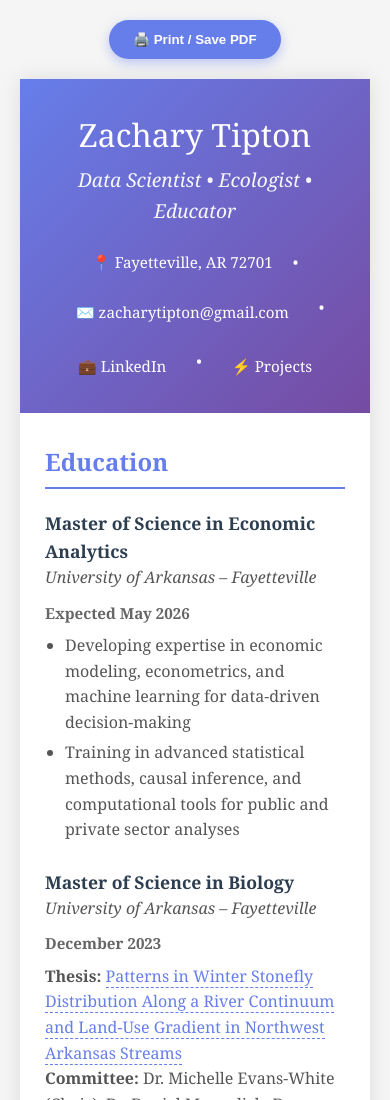
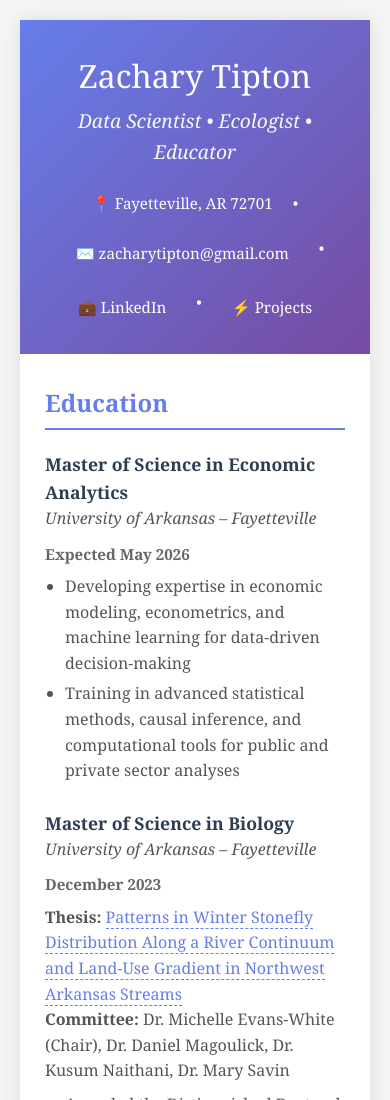
Before and after one commit to ztipton19/resume, a plain HTML site: page index.html in a window 390 px wide. Shown: the top 1100 px of the page. Drawn offline with Linux system fonts and the light colour scheme.

Commit message:
Update index.html

```diff
--- a/index.html
+++ b/index.html
@@ -26,48 +26,12 @@
             box-shadow: 0 0 20px rgba(0,0,0,0.1);
         }
 
-        /* Print button */
-        .print-button {
-            position: fixed;
-            top: 20px;
-            right: 20px;
-            background: #667eea;
-            color: white;
-            border: none;
-            padding: 12px 24px;
-            border-radius: 50px;
-            font-weight: 600;
-            cursor: pointer;
-            box-shadow: 0 4px 12px rgba(102, 126, 234, 0.4);
-            transition: all 0.3s;
-            z-index: 1000;
-        }
 
         .print-button:hover {
             background: #5568d3;
             transform: translateY(-2px);
         }
 
-        @media print {
-            body {
-                background: white;
-                padding: 0;
-            }
-            .container {
-                box-shadow: none;
-                max-width: 100%;
-            }
-            .print-button {
-                display: none;
-            }
-            a {
-                color: #333 !important;
-                text-decoration: none !important;
-            }
-            .clickable-tag::after {
-                display: none;
-            }
-        }
 
         /* Header */
         .header {
@@ -283,12 +247,6 @@
                 grid-template-columns: 1fr;
             }
 
-            .print-button {
-                position: static;
-                margin: 0 auto 20px;
-                display: block;
-                width: fit-content;
-            }
         }
 
         /* Tooltip for clickable items */
@@ -313,7 +271,6 @@
     </style>
 </head>
 <body>
-    <button class="print-button" onclick="window.print()">🖨️ Print / Save PDF</button>
 
     <div class="container">
         <!-- Header -->
```
